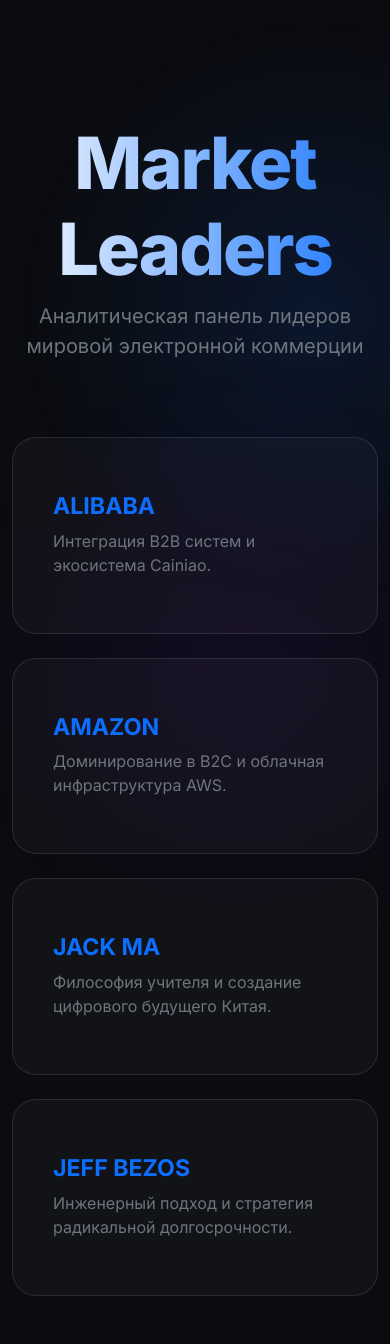
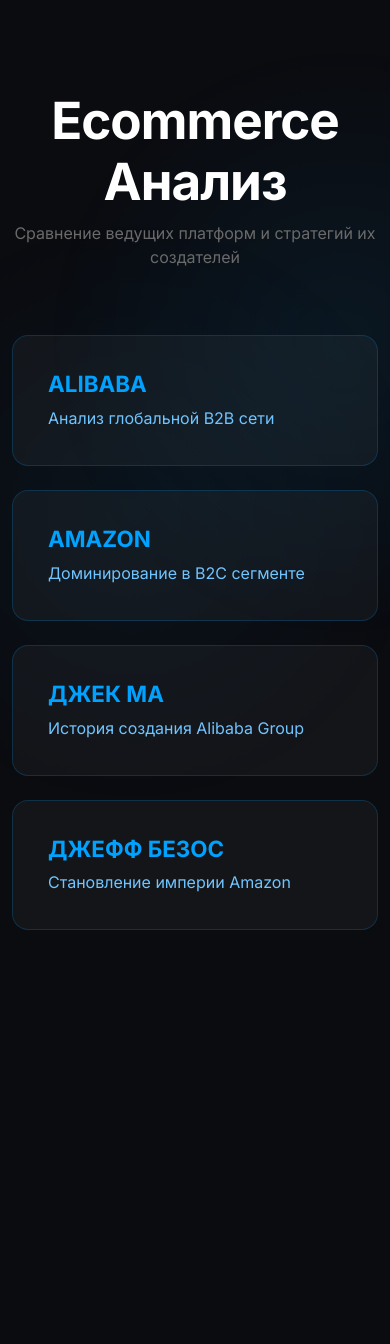
Before and after one commit to vi098275-debug/literate-octo-broccoli, a Flask app: page / in a window 390 px wide; the page is wider, and only the part inside the window is pictured. After the commit the page ends 930 px from the top of that part, so only its background shows below. Run offline with Flask 3, Linux system fonts and the light colour scheme.

Commit message:
Update index.html

```diff
--- a/templates/index.html
+++ b/templates/index.html
@@ -3,65 +3,82 @@
 <head>
     <meta charset="UTF-8">
     <meta name="viewport" content="width=device-width, initial-scale=1.0">
-    <title>E-Commerce Insights</title>
-    <link href="https://fonts.googleapis.com/css2?family=Inter:wght@400;700;800&display=swap" rel="stylesheet">
+    <title>Ecommerce Анализ</title>
+    <link href="https://fonts.googleapis.com/css2?family=Inter:wght@400;600;700&display=swap" rel="stylesheet">
     <link href="https://cdn.jsdelivr.net/npm/bootstrap@5.3.0/dist/css/bootstrap.min.css" rel="stylesheet">
     <style>
-        :root { --primary: #0d6efd; --bg: #0b0c10; }
-        body { font-family: 'Inter', sans-serif; background-color: var(--bg); color: #fff; overflow-x: hidden; min-height: 100vh; }
+        :root {
+            --primary-blue: #00a2ff; /* Основной синий */
+            --soft-blue: #70c5ff;    /* Мягкий синий для текста */
+            --bg-dark: #0b0c10;
+        }
+        body { font-family: 'Inter', sans-serif; background-color: var(--bg-dark); color: #fff; overflow-x: hidden; }
 
-        /* Загогульки */
         .blob {
             position: absolute; width: 600px; height: 600px;
-            background: radial-gradient(circle, rgba(13,110,253,0.12) 0%, rgba(0,0,0,0) 70%);
-            border-radius: 50%; z-index: -1; animation: move 25s infinite alternate;
+            background: radial-gradient(circle, rgba(0, 162, 255, 0.08) 0%, rgba(0,0,0,0) 70%);
+            border-radius: 50%; z-index: -1; animation: move 20s infinite alternate;
         }
-        @keyframes move { from { transform: translate(-20%, -20%); } to { transform: translate(30%, 30%); } }
+        @keyframes move { from { transform: translate(-10%, -10%); } to { transform: translate(20%, 20%); } }
 
-        .hero { padding: 120px 0 60px; text-align: center; }
+        .hero { padding: 90px 0 50px; text-align: center; }
         h1 {
-            font-size: 4.5rem; font-weight: 800; letter-spacing: -2px;
-            background: linear-gradient(to right, #fff, #0d6efd);
-            -webkit-background-clip: text; -webkit-text-fill-color: transparent;
-            animation: fadeInDown 1s ease;
+            font-size: 3.2rem; font-weight: 700;
+            color: #fff;
+            letter-spacing: -1px;
         }
 
         .stat-card {
-            background: rgba(255, 255, 255, 0.03); border: 1px solid rgba(255, 255, 255, 0.1);
-            border-radius: 24px; padding: 40px; text-decoration: none; display: block; color: #fff;
-            backdrop-filter: blur(12px); transition: all 0.4s cubic-bezier(0.175, 0.885, 0.32, 1.275);
-            opacity: 0; animation: fadeInUp 0.8s forwards;
+            background: rgba(255, 255, 255, 0.04);
+            border: 1px solid rgba(0, 162, 255, 0.2);
+            border-radius: 16px; padding: 35px; text-decoration: none; display: block;
+            transition: all 0.3s ease-in-out; opacity: 0; animation: fadeInUp 0.6s forwards;
         }
+
+        /* СИНЕНЬКИЙ ТЕКСТ ТУТ */
+        .stat-card h3 {
+            color: var(--primary-blue);
+            font-weight: 700;
+            font-size: 1.4rem;
+            margin-bottom: 8px;
+        }
+        .stat-card p {
+            color: var(--soft-blue);
+            font-weight: 400;
+            font-size: 1rem;
+            margin: 0;
+        }
+
         .stat-card:hover {
-            background: rgba(255, 255, 255, 0.08); border-color: var(--primary);
-            transform: translateY(-10px) scale(1.02); box-shadow: 0 25px 50px rgba(0,0,0,0.5);
+            background: rgba(0, 162, 255, 0.05);
+            border-color: var(--primary-blue);
+            transform: translateY(-5px);
+            box-shadow: 0 12px 25px rgba(0, 162, 255, 0.15);
         }
-        .stat-card h3 { color: var(--primary); font-weight: 700; margin-top: 15px; }
 
-        .delay-1 { animation-delay: 0.2s; }
-        .delay-2 { animation-delay: 0.4s; }
-        .delay-3 { animation-delay: 0.6s; }
-        .delay-4 { animation-delay: 0.8s; }
+        .delay-1 { animation-delay: 0.1s; }
+        .delay-2 { animation-delay: 0.2s; }
+        .delay-3 { animation-delay: 0.3s; }
+        .delay-4 { animation-delay: 0.4s; }
 
-        @keyframes fadeInUp { from { opacity: 0; transform: translateY(40px); } to { opacity: 1; transform: translateY(0); } }
-        @keyframes fadeInDown { from { opacity: 0; transform: translateY(-40px); } to { opacity: 1; transform: translateY(0); } }
+        @keyframes fadeInUp { from { opacity: 0; transform: translateY(20px); } to { opacity: 1; transform: translateY(0); } }
     </style>
 </head>
 <body>
     <div class="blob"></div>
-    <div class="blob" style="right: -10%; top: 30%; animation-delay: -5s; background: radial-gradient(circle, rgba(102,16,242,0.08) 0%, rgba(0,0,0,0) 70%);"></div>
+    <div class="blob" style="right: 0; top: 20%; background: radial-gradient(circle, rgba(0, 162, 255, 0.05) 0%, rgba(0,0,0,0) 70%);"></div>
 
     <div class="hero container">
-        <h1>Market Leaders</h1>
-        <p class="text-secondary lead">Аналитическая панель лидеров мировой электронной коммерции</p>
+        <h1>Ecommerce Анализ</h1>
+        <p style="color: #6a6a6a;">Сравнение ведущих платформ и стратегий их создателей</p>
     </div>
 
     <div class="container pb-5">
         <div class="row g-4">
-            <div class="col-md-6"><a href="/alibaba" class="stat-card delay-1"><h3>ALIBABA</h3><p class="text-secondary">Интеграция B2B систем и экосистема Cainiao.</p></a></div>
-            <div class="col-md-6"><a href="/amazon" class="stat-card delay-2"><h3>AMAZON</h3><p class="text-secondary">Доминирование в B2C и облачная инфраструктура AWS.</p></a></div>
-            <div class="col-md-6"><a href="/jack-ma" class="stat-card delay-3"><h3>JACK MA</h3><p class="text-secondary">Философия учителя и создание цифрового будущего Китая.</p></a></div>
-            <div class="col-md-6"><a href="/jeff-bezos" class="stat-card delay-4"><h3>JEFF BEZOS</h3><p class="text-secondary">Инженерный подход и стратегия радикальной долгосрочности.</p></a></div>
+            <div class="col-md-6"><a href="/alibaba" class="stat-card delay-1"><h3>ALIBABA</h3><p>Анализ глобальной B2B сети</p></a></div>
+            <div class="col-md-6"><a href="/amazon" class="stat-card delay-2"><h3>AMAZON</h3><p>Доминирование в B2C сегменте</p></a></div>
+            <div class="col-md-6"><a href="/jack-ma" class="stat-card delay-3"><h3>ДЖЕК МА</h3><p>История создания Alibaba Group</p></a></div>
+            <div class="col-md-6"><a href="/jeff-bezos" class="stat-card delay-4"><h3>ДЖЕФФ БЕЗОС</h3><p>Становление империи Amazon</p></a></div>
         </div>
     </div>
 </body>
```
